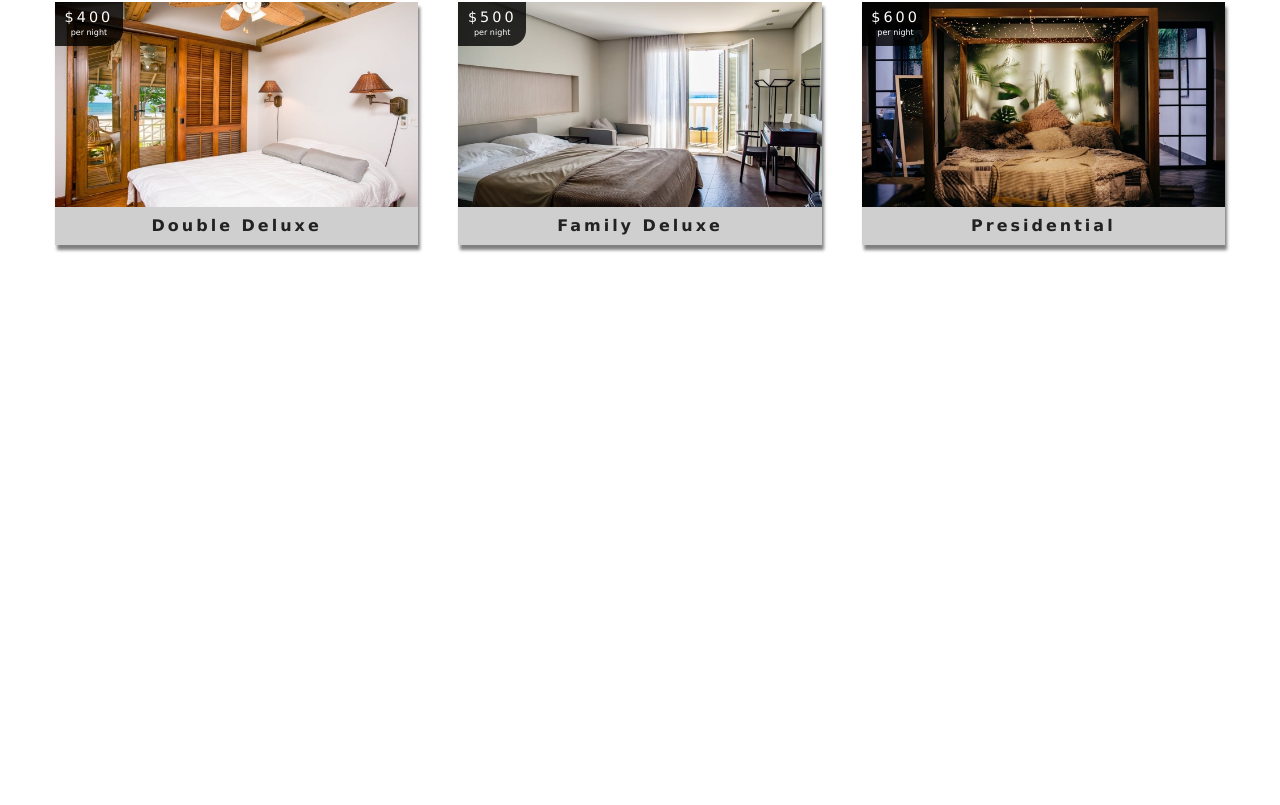
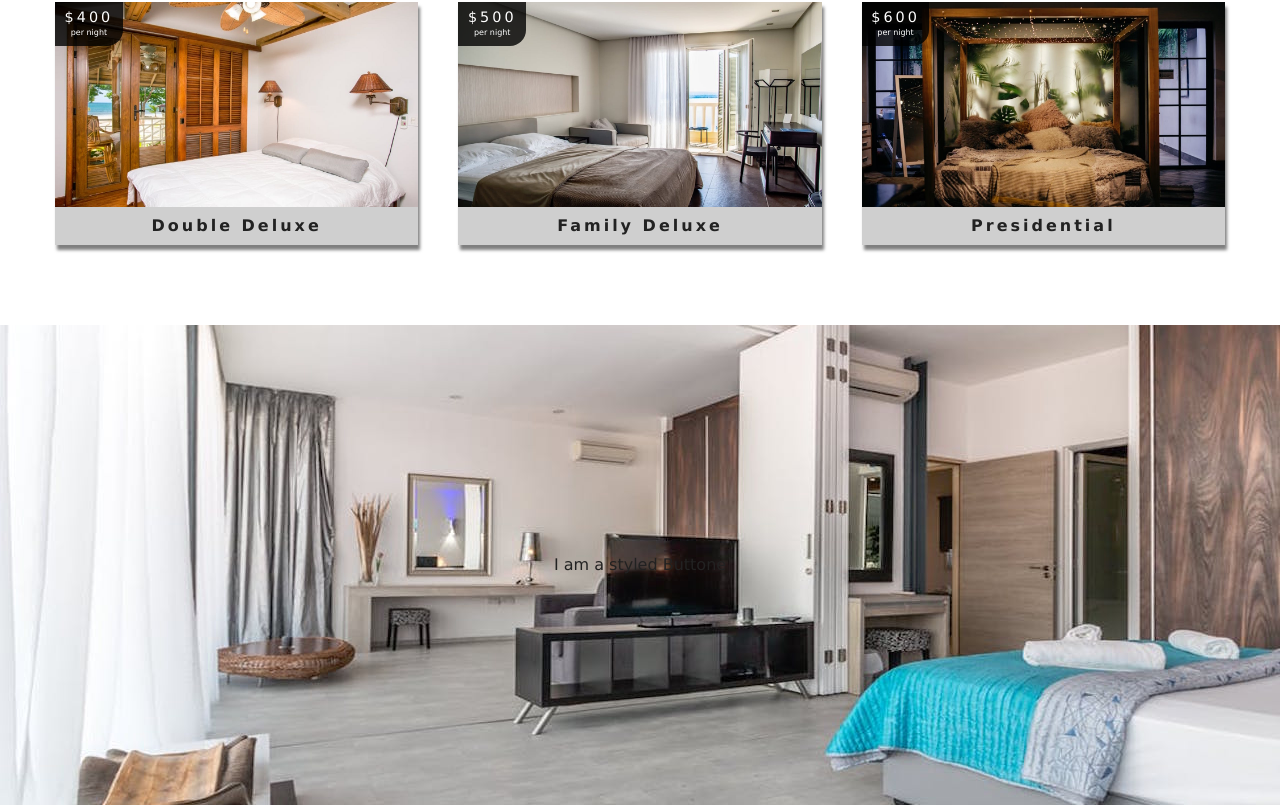
Before and after one commit to kosiazom/my-resorts, a React (Create React App) app: page / in a window 1280 px wide. Shown: the part 1459-2264 px from the top of the page. Before the commit the page ends 1784 px from the top, so only its background shows below. Built offline with nearby package versions, Linux system fonts and the light colour scheme.

Commit message:
added a styled component to render images dynamically

```diff
--- a/package.json
+++ b/package.json
@@ -11,6 +11,7 @@
     "react-icons": "^4.1.0",
     "react-router-dom": "^5.2.0",
     "react-scripts": "4.0.0",
+    "styled-components": "^5.2.1",
     "web-vitals": "^0.2.4"
   },
   "scripts": {
--- /dev/null
+++ b/src/components/StyledHero.jsx
@@ -0,0 +1,14 @@
+import styled from 'styled-components'
+ //dont need to import react for styled components
+ import defaultImg from '../images/room-6.jpeg'
+
+ const StyledHero = styled.header`
+ min-height: 60vh;
+ background: url(${defaultImg}) center/cover no-repeat;
+ display: flex;
+ align-items: center;
+ justify-content: center;
+
+ `
+
+export default StyledHero;
--- a/src/pages/Home.jsx
+++ b/src/pages/Home.jsx
@@ -4,6 +4,7 @@ import Banner from '../components/Banner'
 import Services from '../components/Services'
 import FeaturedRooms  from '../components/FeaturedRooms'
 import { Link } from 'react-router-dom'
+import Button from '../components/StyledHero'
 
 //Parent to Banner & Hero ...props are being passed down
 const Home = () => {
@@ -19,6 +20,7 @@ const Home = () => {
            </Hero>
                <Services />
                <FeaturedRooms />
+               <Button>I am a styled Buttone</Button>
            </>
 
 
```
Also changed, not shown: 1 other file (tests, documents, lock files or other folders).
